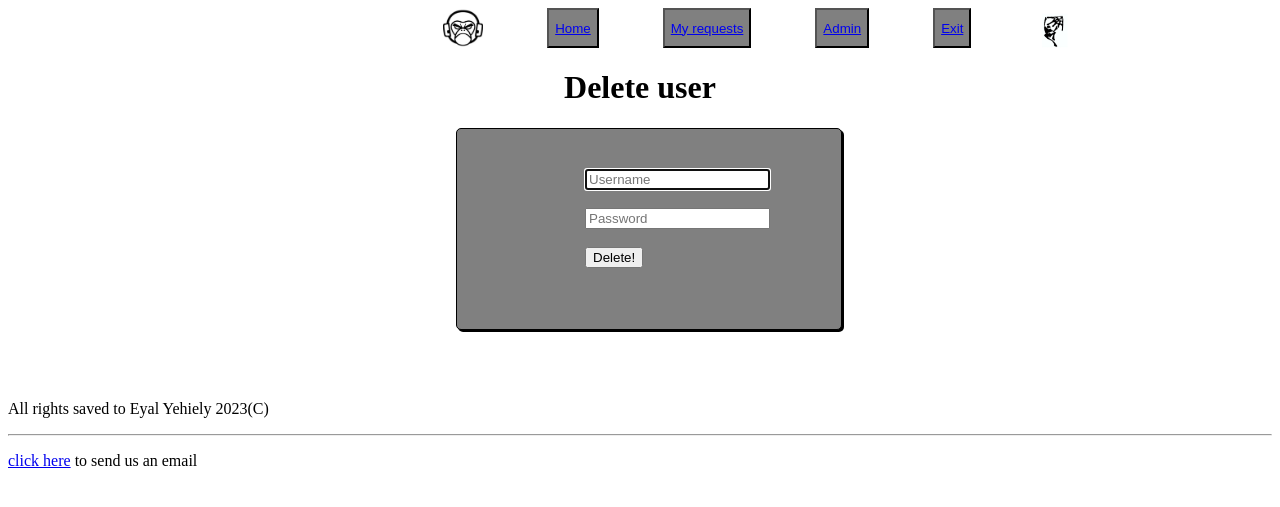
After one commit to eyalyehiely/gova-warehouse, a Flask app: page /admin/users_menu/delete in a window 1280 px wide. The commit adds this page. Shown: the top 507 px of the page. Run offline with Flask 3, Linux system fonts and the light colour scheme; data comes from the database, SQL or seed files in the repository; both versions use the stored data as it was after the commit.

Commit message:
fourth commit

```diff
--- a/app.py
+++ b/app.py
@@ -79,9 +79,21 @@ def register():
     return redirect('/')
 
 
+#users menu - admin
+@app.route('/admin/users_menu')
+def users_menu():
+    if session.get('username') == 'admin':
+        return render_template('users_menu.html')
+
+@app.route('/admin/users_menu/delete',methods = ['GET','POST'])
+def delete_user():
+    query(f"DELETE FROM users WHERE username='{request.form.get('username')}'")
+
+    return render_template('delete_user.html')
 
 
-#items - add items + update items
+
+#items - add,update,delete,read
 #--------------------------------------------------------------------------------#
 #items menu
 @app.route('/items')
@@ -107,7 +119,7 @@ def get_items():
 
 
 #update items
-@app.route('/items/update', methods = ['GET','POST'])
+@app.route('/admin/items/update', methods = ['GET','POST'])
 def update_items():
     if session.get('username') != 'admin':
         return redirect('/')
@@ -121,12 +133,16 @@ def update_items():
 
 
 
+@app.route('/admim/items/delete',methods = ['GET','POST'])
+def delete_item():
+    query(f"DELETE FROM items WHERE mkt='{request.form.get('mkt')}'")
+
+    return render_template('delete_items.html')
 
 
 
 
-
-#show all items
+#show all items(items list)
 @app.route('/items/items_list')
 def items_list():
     if session.get('username') != 'admin':
@@ -182,3 +198,5 @@ def exit():
 def admin():
     if session.get('username') == 'admin':
         return render_template('admin.html')
+    else:
+        return render_template('admin_error.html')
--- a/static/base.css
+++ b/static/base.css
@@ -74,36 +74,19 @@ button:hover{
   box-shadow: 0 8px 16px 0 rgba(0,0,0,0.2);
 }
 
-  /* #contact_us{
-    width:40px;
-    height:40px;
-    margin-right: 30px;
-  }
-
-  #add_request{
-    width:40px;
-    height:40px;
-    margin-left: 20px;
-  }
-
-  #my_requests{
-    width:40px;
-    height:40px;
-    align-items: center;
-  }
-
-  /* a:hover{
-  } */
 
 
 
-  /* .massages{
-    width:20vw;
-    height:20vh;
-    border: 1px solid black;
-    margin-top: 10vh;
-    margin-left: 20vw;
-    text-align: center;
+#img1{
+  width:40px;
+  height:40px;
 
 
-  } */
+  }
+
+
+  #img2{
+    width:40px;
+    height:40px;
+
+    }
--- /dev/null
+++ b/static/delete_user.css
@@ -0,0 +1,18 @@
+h1{
+text-align: center;
+}
+
+
+
+.delete_user{
+border: 1px solid black;
+border-radius: 5px;
+box-shadow: 2px 2px;
+margin-top: 2vh;
+width:20vw;
+height: 20vh;
+margin-left: 35vw;
+background-color: grey;
+padding-left: 10vw;
+padding-top: 5vh;
+}
--- a/templates/add_items.html
+++ b/templates/add_items.html
@@ -1,11 +1,10 @@
-
+{%extends 'base.html'%}
+{%block navbar%}
 <link rel="stylesheet" href="/static/items.css">
 <title>Gova Warehouse</title>
 <h1>Items insert form</h1>
 <div class="navbar">
   <a href="/items">return</a>
-
-
 </div>
 
 
@@ -40,3 +39,4 @@
     </div>
   </form>
 </div>
+{%endblock%}
--- a/templates/base.html
+++ b/templates/base.html
@@ -9,10 +9,12 @@
 <body>
 
 <div class="nav">
+    <img id="img1" src="/static/monkey.jpeg">
     <button><a href="/">Home</a></button>
     <button><a href="/requests">My requests</a></button>
     <button><a href="/admin">Admin</a></button>
     <button><a href="/exit">Exit</a></button>
+    <img id="img2" src="/static/tgh.jpeg">
 
 </div>
 {% block navbar %}
--- /dev/null
+++ b/templates/delete_user.html
@@ -0,0 +1,14 @@
+{%extends 'base.html'%}
+{%block navbar%}
+<link rel="stylesheet" href="/static/delete_user.css">
+<h1>Delete user</h1>
+<div class="delete_user">
+    <form action="/admin/users_menu/delete" method="POST">
+    <div><input type="text" name="username" required autofocus placeholder="Username"></div>
+        <br>
+        <div><input type="password" name="password" required autofocus placeholder="Password"></div>
+        <br>
+        <div><input type="submit" value="Delete!"></div>
+    </form>
+  </div>
+{%endblock%}
--- a/test.py
+++ b/test.py
@@ -9,6 +9,8 @@ def data():
     rows = (query(f"SELECT * FROM users "))
     table =[]
     for row in rows:
-        table.append({'name':row[0],'username':row[1],'password':row[2],'email':row[3],'team':row[4]})
-    return table
+        print(str(rows.index))
+        # table.append({'name':row[0],'username':row[1],'password':row[2],'email':row[3],'team':row[4]})
+
+print(data())
 # print(query(f"SELECT username FROM users WHERE username LIKE '{'dan1'}'"))
```
Also changed, not shown: static/delete_item.css (added, +18 -0 lines), templates/add_requests.html (+3 -13 lines), templates/admin.html (+6 -3 lines), templates/admin_error.html (added, +12 -0 lines), templates/delete_items.html (added, +15 -0 lines), templates/items_list.html (+5 -13 lines), templates/items_menu.html (+12 -18 lines), templates/requests.html (+5 -10 lines), templates/update_items.html (+6 -11 lines), templates/users_menu.html (added, +7 -0 lines), users.db.
